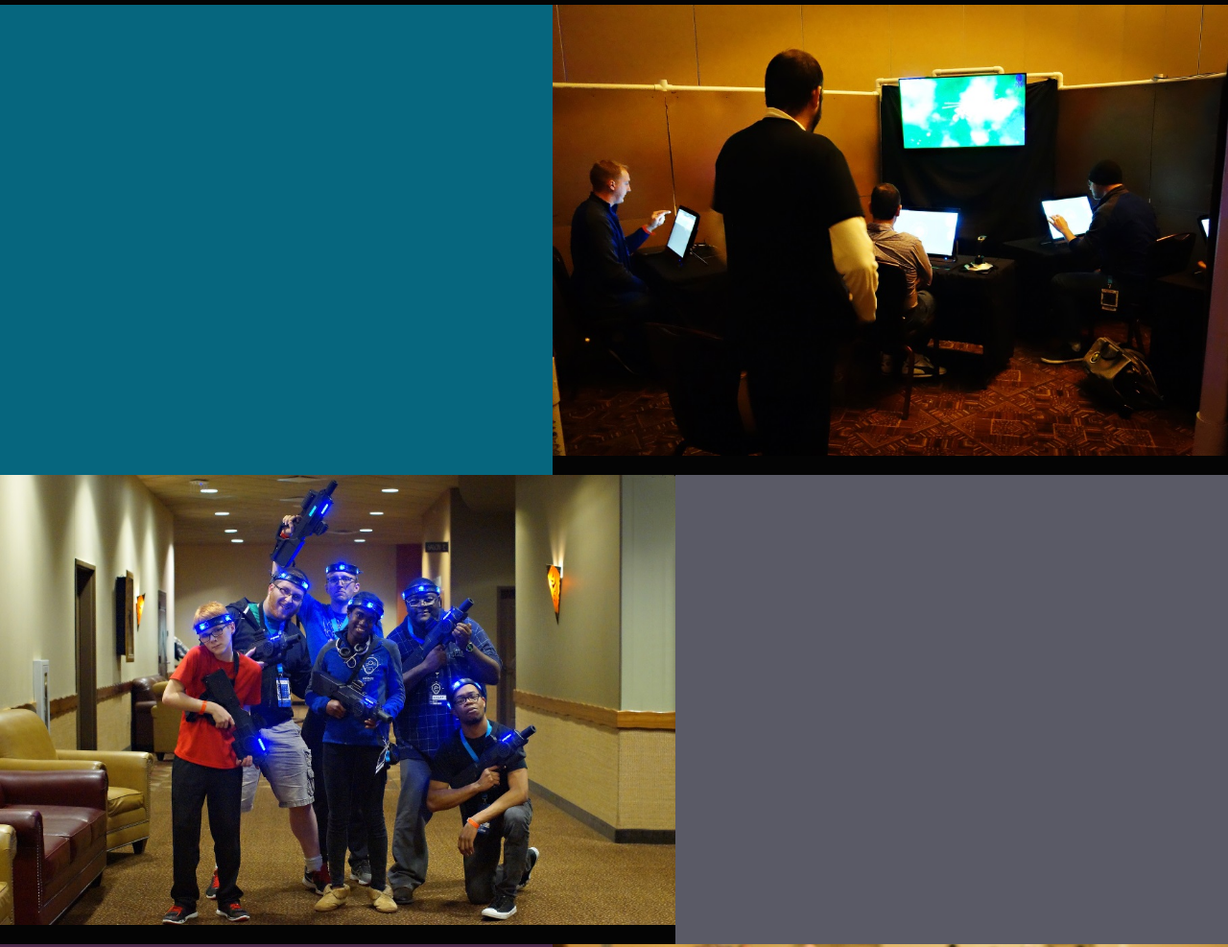
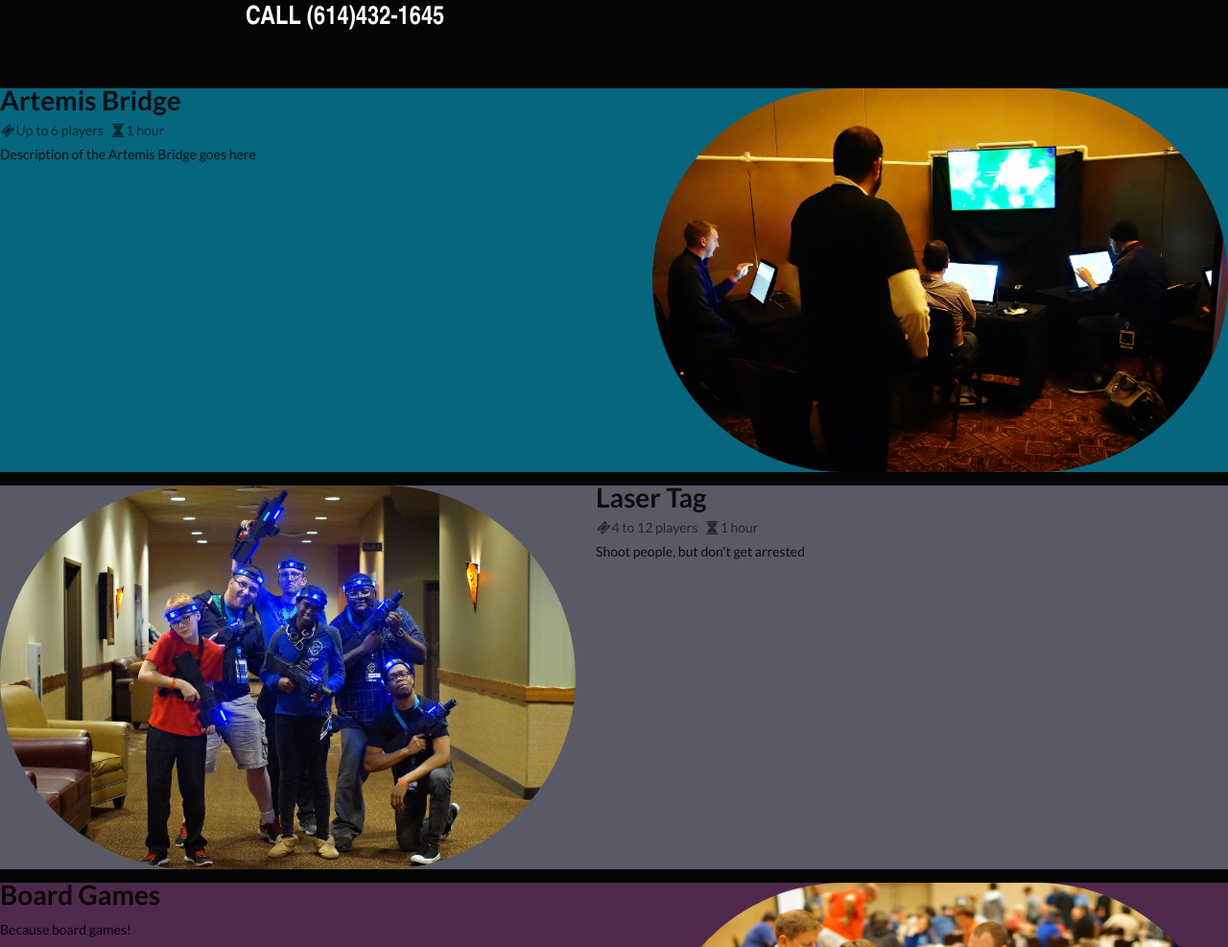
Before and after one commit to Liberty4All/GamingNomadsWebsite, a website: page Index.html in a window 1280 px wide. Shown: the part 133-1120 px from the top of the page at 96% size. Drawn offline with nearby package versions, Linux system fonts and the light colour scheme.

Commit message:
Playing with Semantic UI

```diff
--- a/Index.html
+++ b/Index.html
@@ -3,13 +3,13 @@
 	<script
 		src="https://code.jquery.com/jquery-3.1.1.min.js"
 		integrity="sha256-hVVnYaiADRTO2PzUGmuLJr8BLUSjGIZsDYGmIJLv2b8="
+		crossorigin="anonymous"></script>\
+	<link rel="stylesheet" type="text/css" href="semantic/dist/semantic.min.css">
+	<script
+		src="https://code.jquery.com/jquery-3.1.1.min.js"
+		integrity="sha256-hVVnYaiADRTO2PzUGmuLJr8BLUSjGIZsDYGmIJLv2b8="
 		crossorigin="anonymous"></script>
-	<!-- Latest compiled and minified CSS -->
-	<link rel="stylesheet" href="https://maxcdn.bootstrapcdn.com/bootstrap/3.3.7/css/bootstrap.min.css" integrity="sha384-BVYiiSIFeK1dGmJRAkycuHAHRg32OmUcww7on3RYdg4Va+PmSTsz/K68vbdEjh4u" crossorigin="anonymous">
-
-	<link href="http://netdna.bootstrapcdn.com/bootswatch/3.1.1/darkly/bootstrap.min.css" rel="stylesheet"/>
-	<!-- Latest compiled and minified JavaScript -->
-	<script src="https://maxcdn.bootstrapcdn.com/bootstrap/3.3.7/js/bootstrap.min.js" integrity="sha384-Tc5IQib027qvyjSMfHjOMaLkfuWVxZxUPnCJA7l2mCWNIpG9mGCD8wGNIcPD7Txa" crossorigin="anonymous"></script>
+	<script src="semantic/dist/semantic.min.js"></script>
 </head>
 
 <body style="background-color:040404">
@@ -19,11 +19,54 @@
 	<br />
 	<h2 style="background-color:040404; color:white; font-family:'Cantarell','Arial Narrow', sans-serif; font-size:20pt;padding-left:20%">CALL (614)432-1645</h2>
 	<br />
-	<div style="background-color:06667e; width:45%;display:inline-block; height:367pt">&nbsp;</div>
-	<img src="images/artemis_bridge.jpg" alt="artemis" style="width:55%;float:right">
-	<img src="images/laser_tag.jpg" alt="artemis" style="width:55%;float:left">
-	<div style="background-color:5a5a66; width:45%;display:inline-block; height:367pt">&nbsp;</div>
-	<div style="background-color:4f294b; width:45%;display:inline-block; height:367pt">&nbsp;</div>
-	<img src="images/board_game.jpg" alt="artemis" style="width:55%;float:right">
+	<div class="ui items">
+		<div class="item" style="background-color:06667e;">
+			<div class="content">
+				<div class="ui huge header">Artemis Bridge</div>
+				<div class="meta">
+					<span class="Capacity"><i class="ticket icon" ></i>Up to 6 players</span>
+					<span class="SessionLength"><i class="hourglass full icon" ></i>1 hour</span>
+				</div>
+				<div class="description">
+					<p>
+						Description of the Artemis Bridge goes here
+					</p>
+				</div>
+			</div>
+			<div class="ui big circular image">
+				<img src="images/artemis_bridge.jpg" alt="artemis" style="width:100%;">
+			</div>
+		</div>
+		<div class="item" style="background-color:5a5a66;">
+			<div class="ui big circular image">
+				<img src="images/laser_tag.jpg" alt="artemis" style="width:100%;">
+			</div>
+			<div class="content">
+					<div class="ui huge header">Laser Tag</div>
+					<div class="meta">
+							<span class="Capacity"><i class="ticket icon" ></i>4 to 12 players</span>
+							<span class="SessionLength"><i class="hourglass full icon" ></i>1 hour</span>
+					</div>
+					<div class="description">
+						<p>
+							Shoot people, but don't get arrested
+						</p>
+					</div>
+			</div>
+		</div>
+		<div class="item" style="background-color:4f294b;">
+			<div class="content">
+					<div class="ui huge header">Board Games</div>
+					<div class="description">
+						<p>
+							Because board games!
+						</p>
+					</div>
+			</div>
+			<div class="ui big circular image">
+				<img src="images/board_game.jpg" alt="artemis" style="width:100%;">
+			</div>
+		</div>
+	</div>
 	<div style="background-color:222222; width:100%; height:150pt">&nbsp;</div>
 </html>
```
